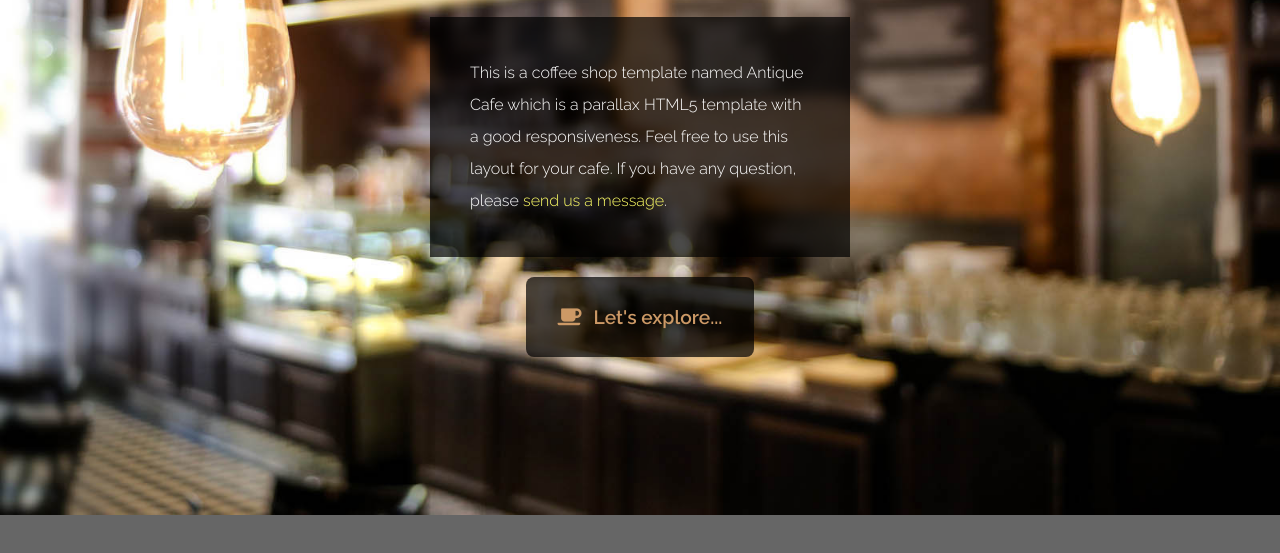
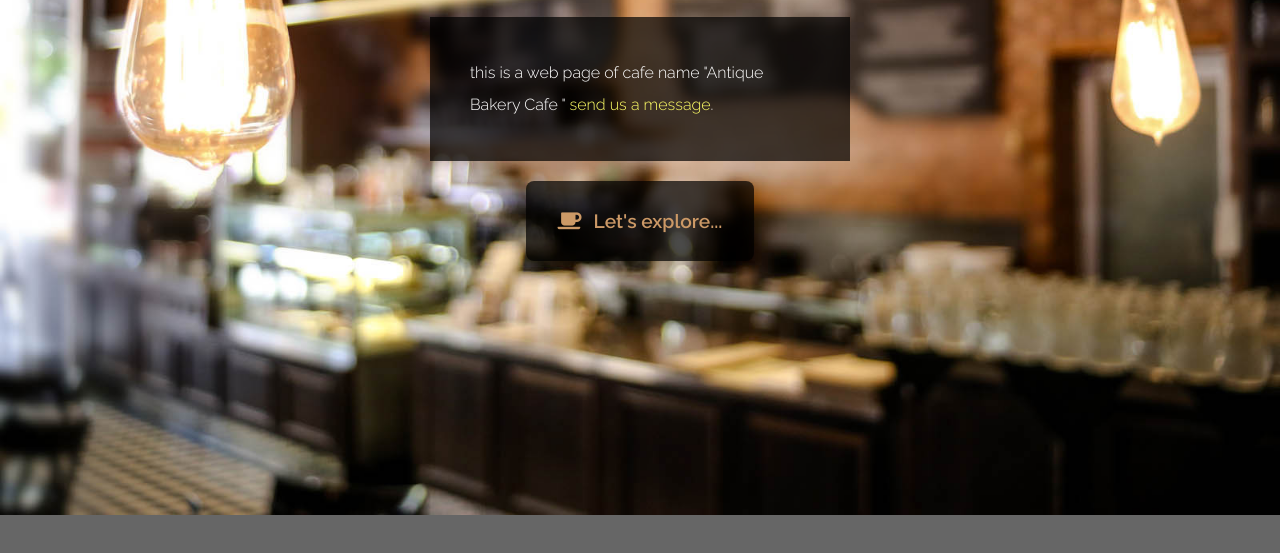
Before and after one commit to Hima581/WebTechnology.github.io, a plain HTML site: page index.html in a window 1280 px wide. Shown: the part 391-944 px from the top of the page. Drawn offline with nearby package versions, Linux system fonts and the light colour scheme.

Commit message:
Update index.html

```diff
--- a/index.html
+++ b/index.html
@@ -43,9 +43,7 @@ https://www.tooplate.com/view/2126-antique-cafe
                 </div>
                 <div class="bg-black bg-opacity-70 p-10 mb-5">
                     <p class="text-white leading-8 text-sm font-light">
-                        This is a coffee shop template named Antique Cafe which is a parallax HTML5 template with a good responsiveness.
-                        Feel free to use this layout for your cafe.
-                    	If you have any question, please <a rel="nofollow" href="https://www.tooplate.com/contact" target="_parent">send us a message</a>. </p>
+                        this is a web page of cafe name "Antique Bakery Cafe " <a rel="nofollow" href="https://www.tooplate.com/contact" target="_parent">send us a message</a>. </p>
                 </div>
                 <div class="text-center">
                     <div class="inline-block">
```
